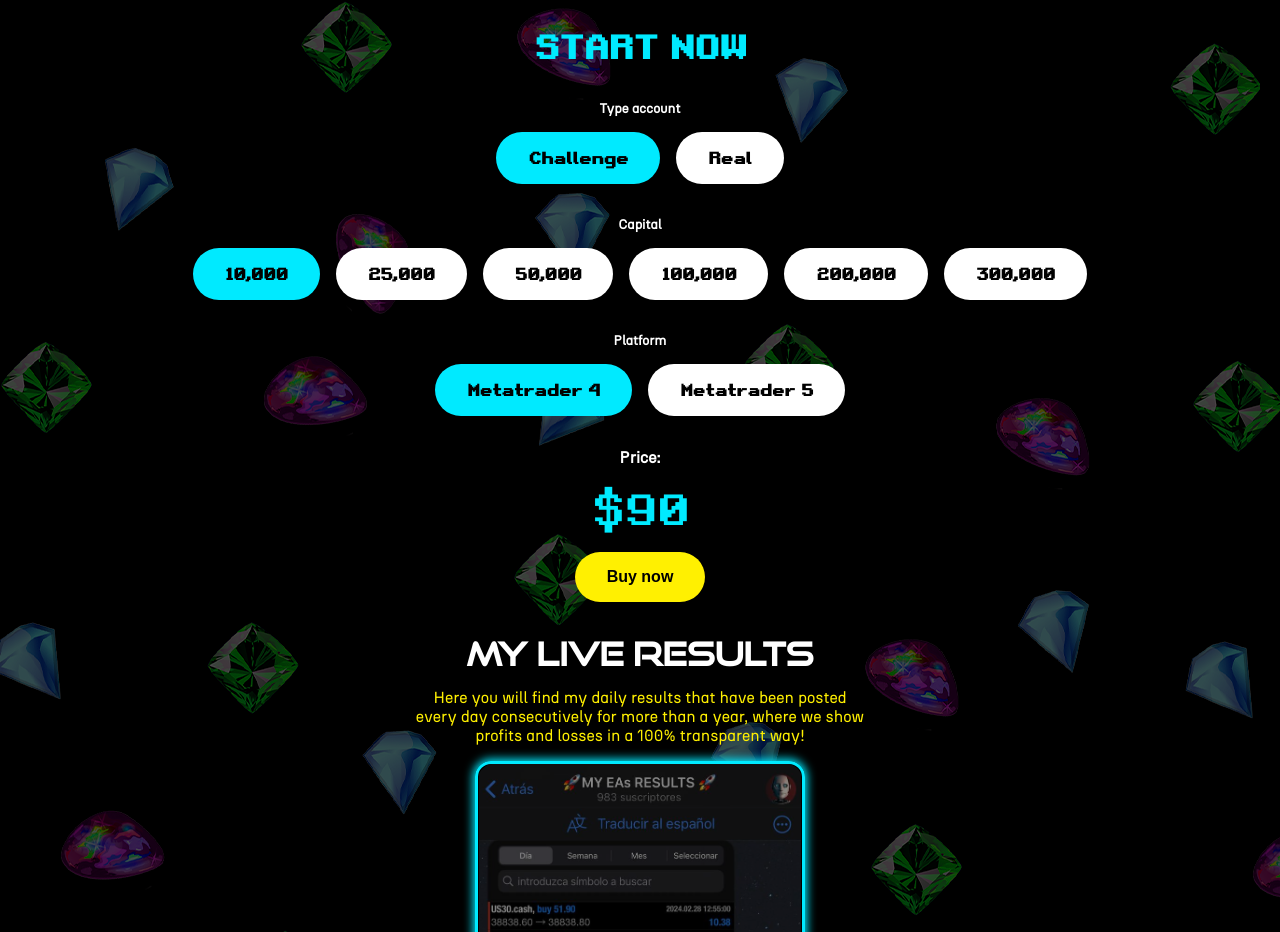
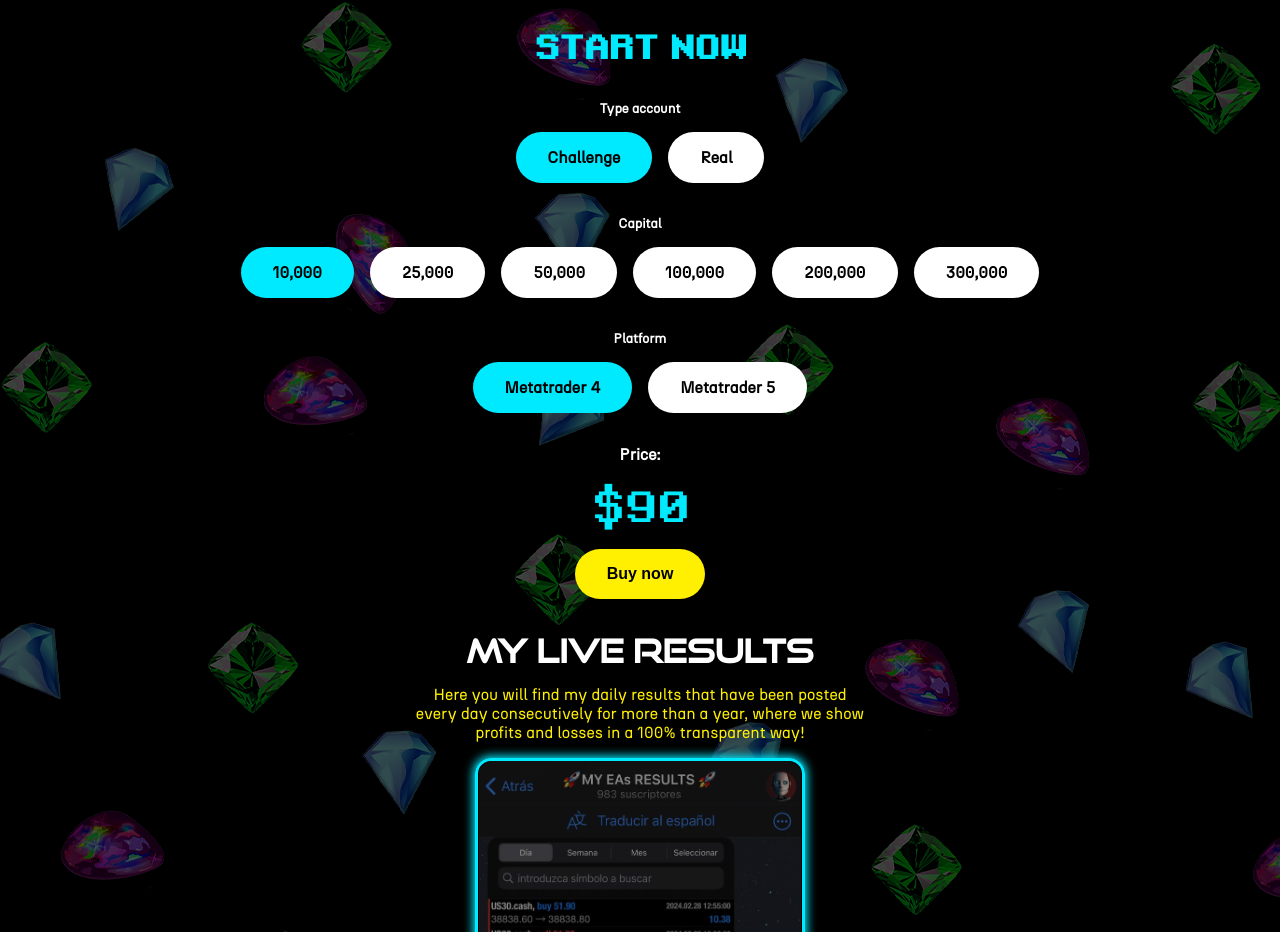
Before and after one commit to Mauro069/landing-bots-astro, an Astro site: page / in a window 1280 px wide. Shown: the part 3474-4406 px from the top of the page. Built offline with nearby package versions, Linux system fonts and the light colour scheme; Astro itself is replaced by a stand-in of ours.

Commit message:
Cambie fuente

```diff
--- a/src/components/ServicesButtons/components/styles.module.css
+++ b/src/components/ServicesButtons/components/styles.module.css
@@ -24,7 +24,7 @@
       border: none;
       transition: 0.3s;
       font-weight: bold;
-      font-family: "Retro gaming";
+      font-family: "N27";
       font-size: 16px;
       color: black !important;
 
```
